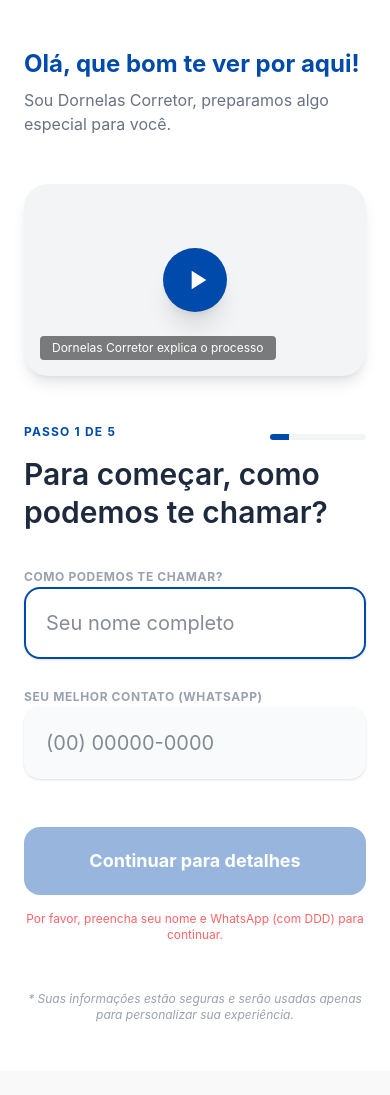
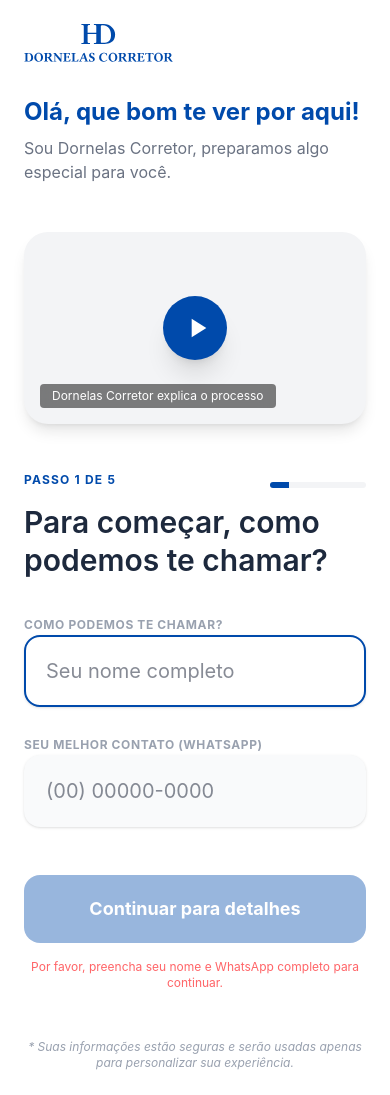
Before and after one commit to JeffersonJr/lp-form, a React (Vite) app: page /v2 in a window 390 px wide. Before the commit the page ends 1071 px from the top, so only its background shows below. Built offline with nearby package versions, Linux system fonts and the light colour scheme.

Commit message:
melhorias

```diff
--- a/src/pages/v2/components/Gatekeeper.jsx
+++ b/src/pages/v2/components/Gatekeeper.jsx
@@ -96,11 +96,19 @@ const Gatekeeper = ({ onComplete }) => {
     }
   };
 
+  const formatPhone = (value) => {
+    const digits = value.replace(/\D/g, '');
+    if (digits.length <= 2) return digits;
+    if (digits.length <= 7) return `(${digits.slice(0, 2)}) ${digits.slice(2)}`;
+    return `(${digits.slice(0, 2)}) ${digits.slice(2, 7)}-${digits.slice(7, 11)}`;
+  };
+
   const currentStep = steps[step];
 
   return (
-    <div className="max-w-2xl mx-auto px-6 py-12 md:py-24 min-h-screen flex flex-col">
+    <div className="max-w-2xl mx-auto px-6 py-6 md:py-12 min-h-screen flex flex-col">
       <header className="mb-12">
+        <img src="/logo.svg" alt="Logo" className="h-10 mb-8" />
         <h1 className="text-2xl font-bold text-brand-deepblue mb-2">Olá, que bom te ver por aqui!</h1>
         <p className="text-gray-500">Sou Dornelas Corretor, preparamos algo especial para você.</p>
       </header>
@@ -140,18 +148,40 @@ const Gatekeeper = ({ onComplete }) => {
 
             {currentStep.fields ? (
               <div className="space-y-6">
-                {currentStep.fields}
+                <div className="space-y-6">
+                  <div className="space-y-2">
+                    <label className="text-xs font-bold text-gray-400 uppercase tracking-wider">Como podemos te chamar?</label>
+                    <input
+                      autoFocus
+                      type="text"
+                      placeholder="Seu nome completo"
+                      className="w-full p-5 bg-gray-50 rounded-xl border-2 border-transparent focus:border-brand-deepblue focus:bg-white outline-none text-xl transition-all shadow-sm"
+                      value={data.name}
+                      onChange={(e) => setData({ ...data, name: e.target.value })}
+                    />
+                  </div>
+                  <div className="space-y-2">
+                    <label className="text-xs font-bold text-gray-400 uppercase tracking-wider">Seu melhor contato (WhatsApp)</label>
+                    <input
+                      type="tel"
+                      placeholder="(00) 00000-0000"
+                      className="w-full p-5 bg-gray-50 rounded-xl border-2 border-transparent focus:border-brand-deepblue focus:bg-white outline-none text-xl transition-all shadow-sm"
+                      value={data.whatsapp}
+                      onChange={(e) => setData({ ...data, whatsapp: formatPhone(e.target.value) })}
+                    />
+                  </div>
+                </div>
                 <div className="pt-6">
                   <button
                     onClick={handleNext}
-                    disabled={!(data.name.length >= 3 && data.whatsapp.length >= 9)}
+                    disabled={!(data.name.length >= 3 && data.whatsapp.length >= 14)}
                     className="w-full py-5 bg-brand-deepblue hover:bg-brand-accent text-white rounded-xl font-bold text-lg shadow-2xl shadow-brand-deepblue/20 disabled:opacity-40 disabled:shadow-none transition-all active:scale-[0.98]"
                   >
                     Continuar para detalhes
                   </button>
-                  {!(data.name.length >= 3 && data.whatsapp.length >= 9) && (
+                  {!(data.name.length >= 3 && data.whatsapp.length >= 14) && (
                     <p className="text-center text-xs text-red-400 mt-4">
-                      Por favor, preencha seu nome e WhatsApp (com DDD) para continuar.
+                      Por favor, preencha seu nome e WhatsApp completo para continuar.
                     </p>
                   )}
                 </div>
@@ -186,8 +216,11 @@ const Gatekeeper = ({ onComplete }) => {
                 )}
                 <button
                   onClick={() => setStep(step - 1)}
-                  className="w-full py-2 text-gray-400 hover:text-blue-600 transition-colors text-sm font-medium"
+                  className="flex items-center gap-2 py-2 text-gray-400 hover:text-brand-deepblue transition-colors text-sm font-medium group"
                 >
+                  <svg className="w-4 h-4 group-hover:-translate-x-1 transition-transform" fill="none" stroke="currentColor" viewBox="0 0 24 24">
+                    <path strokeLinecap="round" strokeLinejoin="round" strokeWidth={2} d="M10 19l-7-7m0 0l7-7m-7 7h18" />
+                  </svg>
                   Voltar para a pergunta anterior
                 </button>
               </div>
```
Also changed, not shown: vercel.json (added).
